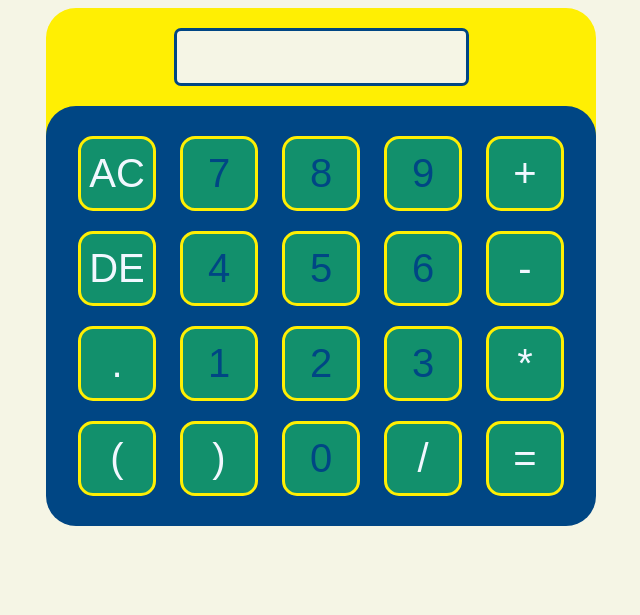
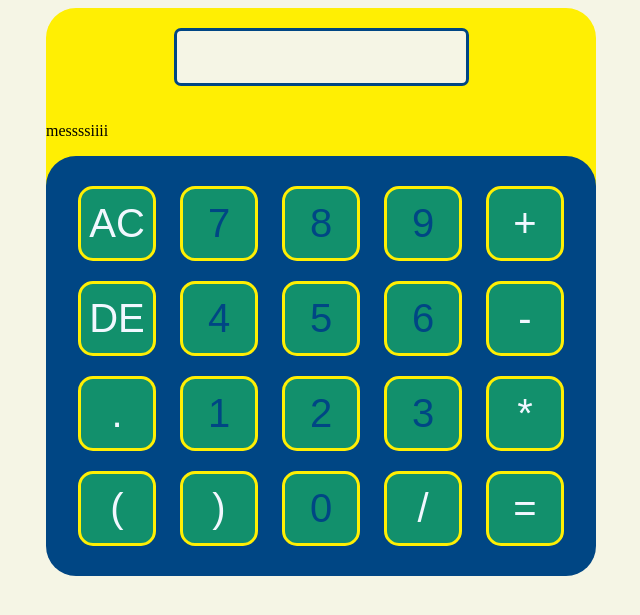
Before and after one commit to burakarabag17/hesap-makinesi, a plain HTML site: page index.html in a window 1280 px wide. Shown: the part 125-740 px from the top of the page, without its empty margins (319-959 px from the left). Drawn offline with Linux system fonts and the light colour scheme.

Commit message:
hesap makinesi

```diff
--- a/index.html
+++ b/index.html
@@ -16,6 +16,8 @@
         <input type="text" id = "sonuç">
     </div>
 
+
+    <p>messssiiii</p>
 
 
     <div id = "işaretler">
```
